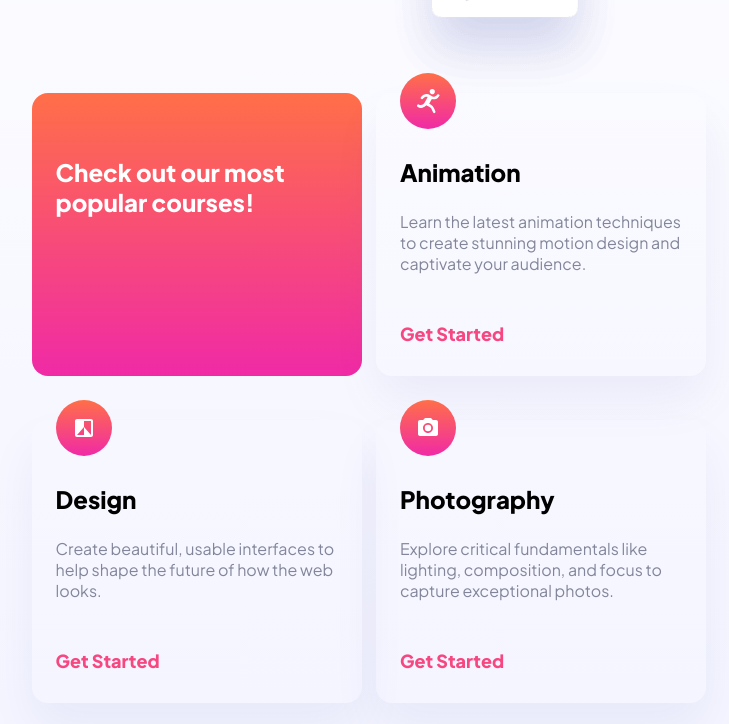
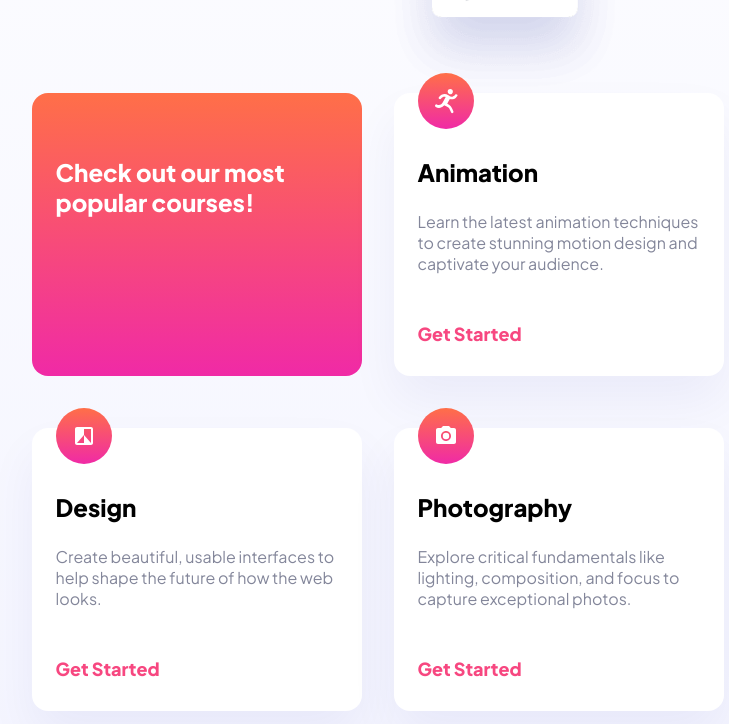
Before and after one commit to aleknovkovski/FEM-skilled-elearning-landing-page, a plain HTML site: page working/index.html in a window 1280 px wide. Shown: the part 500-1224 px from the top of the page, without its empty margins (264-993 px from the left). Drawn offline with Linux system fonts and the light colour scheme.

Commit message:
Fix Cards background, padding

```diff
--- a/working/index.css
+++ b/working/index.css
@@ -39,13 +39,33 @@ p {
 
 .cards {
     display: grid;
-    margin-bottom: 1.5em;
+    margin-bottom: 4.5em;
+    gap: 2em;
 }
 
 .card {
-    margin-bottom: 2.75em;
+    margin-bottom: 1.75em;
     border-radius: 1em;
     position: relative;
+    background: white;
+    padding: 1.5em;
+}
+
+.card h3 {
+    margin-top: 2em;
+}
+
+.card h2 {
+    font-style: normal;
+    font-weight: 800;
+    line-height: 1.25em;
+}
+
+.card h3 {
+    font-style: normal;
+    font-weight: 800;
+    line-height: 30px;
+    margin-bottom: 1em;
 }
 
 button {
@@ -98,26 +118,6 @@ button {
     color: #F74780;
 }
 
-.card {
-    padding: 1.5em;
-}
-
-.card h3 {
-    margin-top: 2em;
-}
-
-.card h2 {
-    font-style: normal;
-    font-weight: 800;
-    line-height: 1.25em;
-}
-
-.card h3 {
-    font-style: normal;
-    font-weight: 800;
-    line-height: 30px;
-    margin-bottom: 1em;
-}
 
 .mobile-header-image {
     display: none;
@@ -132,6 +132,7 @@ button {
         display: block;
         width: 100%;
     }
+
     .inner-container {
         padding: 1em;
     }
@@ -188,6 +189,10 @@ button {
 
     .cards {
         grid-template-columns: 1fr 1fr;
+    }
+
+    .card {
+        margin-bottom: 1.25em;
     }
 
     .info-card, .heading-card {
```
